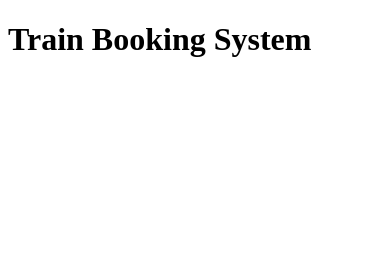
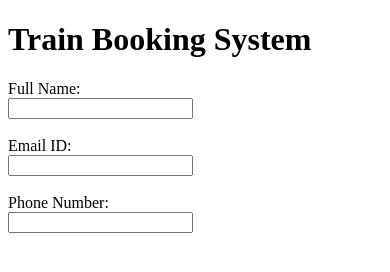
Before and after one commit to maheshdurbude/Assignment5, a plain HTML site: page train.html in a window 390 px wide. Drawn offline with Linux system fonts and the light colour scheme.

Commit message:
add name,email,phone

```diff
--- a/train.html
+++ b/train.html
@@ -6,7 +6,12 @@
 <body>
     <h1>Train Booking System</h1>
     <form>
-
+        <label for="fullname">Full Name:</label><br>
+        <input type="text" id="fullname" name="fullname" required><br><br>
+        <label for="email">Email ID:</label><br>
+        <input type="email" id="email" name="email" required><br><br>
+        <label for="phone">Phone Number:</label><br>
+        <input type="tel" id="phone" name="phone" required><br><br>
     </form>
 </body>
 </html>
```
